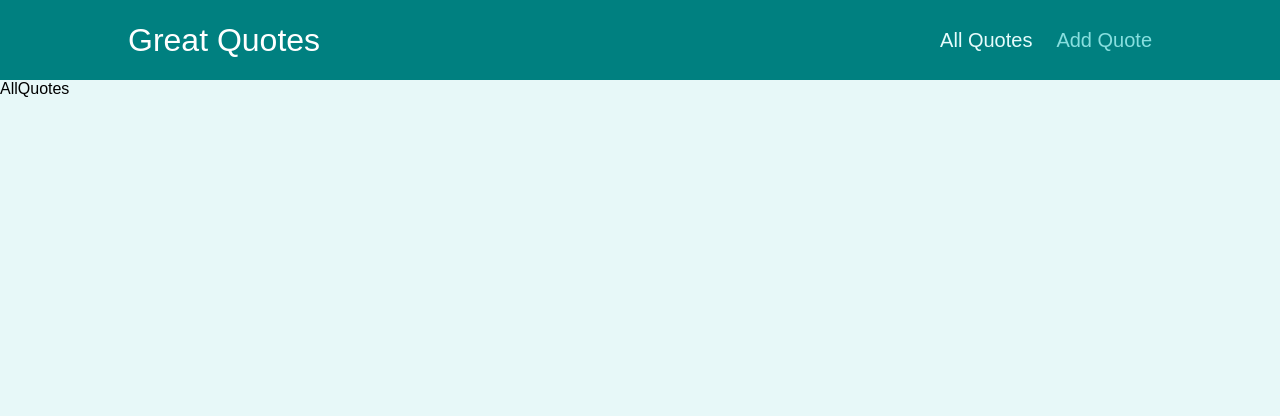
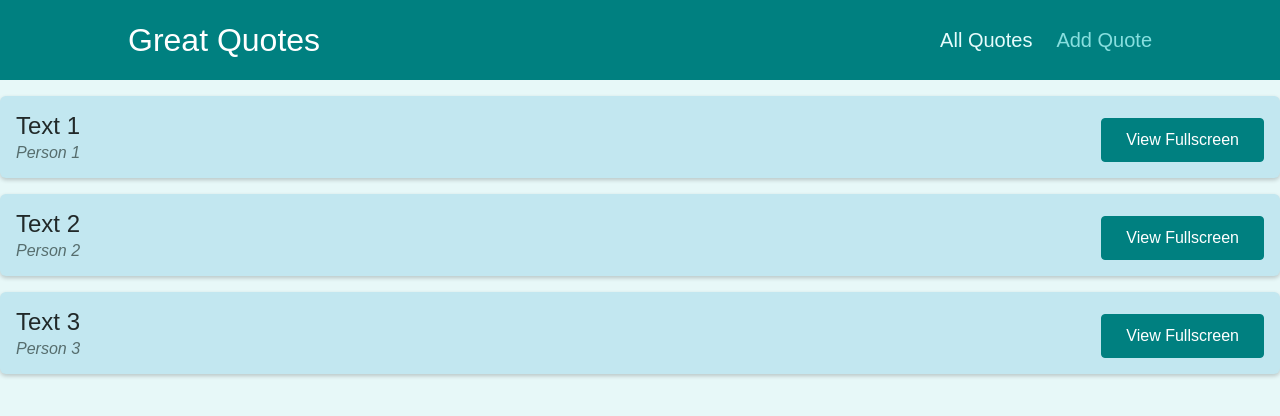
Before and after one commit to andresGarcia90/react-complete-guide, a React (Create React App) app: page /quotes in a window 1280 px wide. Shown: the top 416 px of the page. Built offline with nearby package versions, Linux system fonts and the light colour scheme.

Commit message:
Adding pages detail and add quotes

```diff
--- a/src/App.js
+++ b/src/App.js
@@ -5,6 +5,7 @@ import AllQuotes from './pages/AllQuotes';
 import QuoteDetail from './pages/QuoteDetail';
 import Comments from './components/comments/Comments';
 import Layout from './components/layout/Layout';
+import NoFound from './pages/No-Found';
 
 function App() {
   return (
@@ -14,6 +15,7 @@ function App() {
         <Route path="/" element={<Navigate to="/quotes" replace />} />
         <Route index path="/quotes" element={<AllQuotes />} />
         <Route path="/new-quote" element={<NewQuote />} />
+        <Route path="/no-found" element={<NoFound />} />
         <Route path="/quotes/:quoteId" element={<QuoteDetail />}>
           <Route path="comments" element={<Comments />} />
         </Route>
--- a/src/components/quotes/QuoteItem.js
+++ b/src/components/quotes/QuoteItem.js
@@ -1,3 +1,4 @@
+import { Link } from 'react-router-dom';
 import classes from './QuoteItem.module.css';
 
 const QuoteItem = (props) => {
@@ -9,9 +10,9 @@ const QuoteItem = (props) => {
         </blockquote>
         <figcaption>{props.author}</figcaption>
       </figure>
-      <a className='btn'>
+      <Link className='btn' to={`/quotes/${props.id}`}>
         View Fullscreen
-      </a>
+      </Link>
     </li>
   );
 };
--- a/src/pages/AllQuotes.js
+++ b/src/pages/AllQuotes.js
@@ -1,9 +1,14 @@
-import React from 'react'
+import React from 'react';
+import QuoteList from '../components/quotes/QuoteList';
 
+const DUMMY_QUOTES = [
+  { id: 'q1', author: 'Person 1', text: 'Text 1' },
+  { id: 'q2', author: 'Person 2', text: 'Text 2' },
+  { id: 'q3', author: 'Person 3', text: 'Text 3' },
+];
 function AllQuotes() {
-  return (
-    <div>AllQuotes</div>
-  )
+
+  return <QuoteList quotes={DUMMY_QUOTES}/>;
 }
 
-export default AllQuotes
+export default AllQuotes;
--- a/src/pages/NewQuote.js
+++ b/src/pages/NewQuote.js
@@ -1,8 +1,15 @@
 import React from 'react'
+import QuoteForm from '../components/quotes/QuoteForm'
 
 function NewQuote() {
+  const addQuoteHandle = data => {
+    console.log(data)
+
+  }
+
+
   return (
-    <div>NewQuote</div>
+    <QuoteForm onAddQuote={addQuoteHandle}/>
   )
 }
 
--- /dev/null
+++ b/src/pages/No-Found.js
@@ -0,0 +1,11 @@
+import React from 'react';
+
+function NoFound() {
+  return (
+    <div className='centered'>
+      <p>No found data</p>
+    </div>
+  );
+}
+
+export default NoFound;
--- a/src/pages/QuoteDetail.js
+++ b/src/pages/QuoteDetail.js
@@ -1,12 +1,21 @@
 import React from 'react'
-import { Outlet, useParams } from 'react-router-dom'
+import { Link, Outlet, useParams } from 'react-router-dom'
+import HighlightedQuote from '../components/quotes/HighlightedQuote';
 
+const DUMMY_QUOTES = [
+  { id: 'q1', author: 'John Doe 1', text: 'Text Random #1' },
+  { id: 'q2', author: 'John Doe 2', text: 'Text Random #2' },
+  { id: 'q3', author: 'John Doe 3', text: 'Text Random #3' },
+];
 function QuoteDetail() {
   const { quoteId } = useParams();
+  const quote = DUMMY_QUOTES.find(quote => quote.id === quoteId);
+  if (!quote) {
+    return <Link to={'/no-found'} />;
+  }
   return (
     <>
-      <div>QuoteDetail</div>
-      <div>{quoteId}</div>
+      <HighlightedQuote text={quote.text} author={quote.author}></HighlightedQuote>
       <Outlet />
     </>
   )
```
